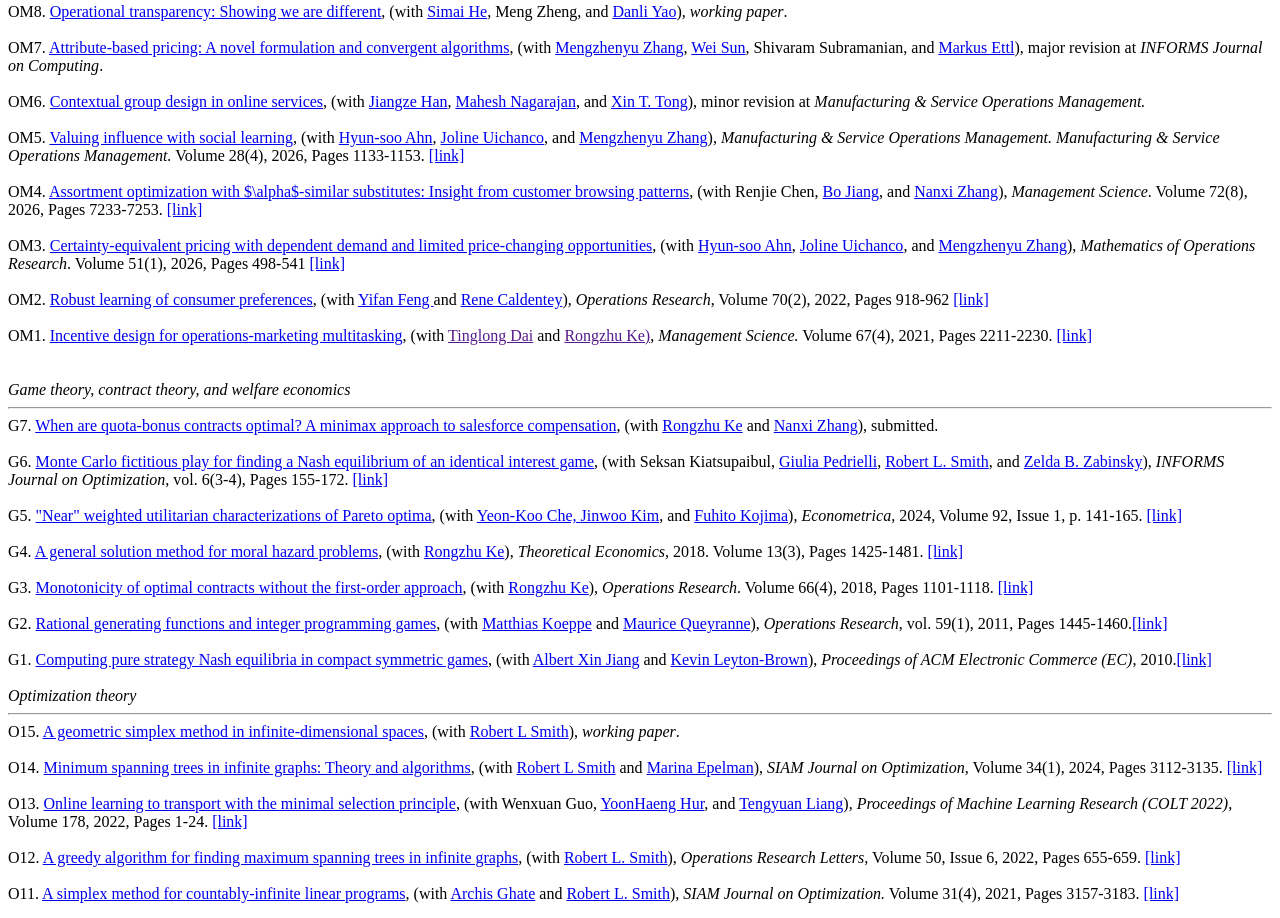
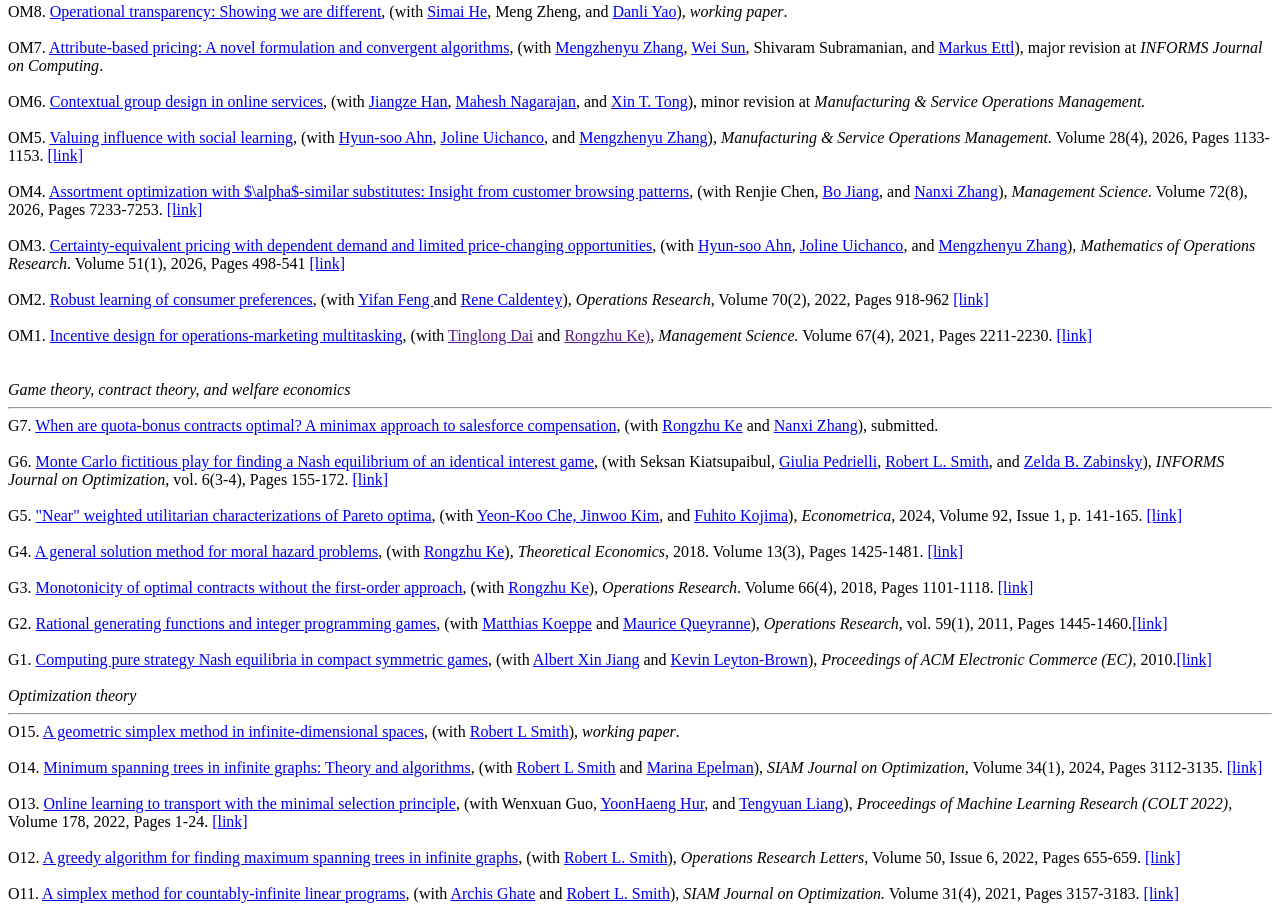
Before and after one commit to christopher-thomas-ryan/christopher-thomas-ryan.github.io, a plain HTML site: page index.html in a window 1280 px wide. Shown: the part 1617-2535 px from the top of the page. Drawn offline with Linux system fonts and the light colour scheme.

Commit message:
Update index.html

```diff
--- a/index.html
+++ b/index.html
@@ -125,7 +125,7 @@ OM7. <a href="https://papers.ssrn.com/sol3/papers.cfm?abstract_id=4258247"> Attr
 OM6. <a href="https://papers.ssrn.com/sol3/papers.cfm?abstract_id=4831118">Contextual group design in online services</a>, (with <a href="https://sites.google.com/view/jiangze-han/profile">Jiangze Han</a>, <a href="https://www.sauder.ubc.ca/people/mahesh-nagarajan">Mahesh Nagarajan</a>, and <a href="https://sites.google.com/view/xintongthomson/">Xin T. Tong</a>), minor revision at <em>Manufacturing &amp; Service Operations Management.</em> <br>
 <br>
 
-OM5. <a href="https://papers.ssrn.com/sol3/papers.cfm?abstract_id=4527310">Valuing influence with social learning</a>, (with <a href="https://michiganross.umich.edu/faculty-research/faculty/hyun-soo-ahn">Hyun-soo Ahn</a>, <a href="https://sites.google.com/a/umich.edu/juichanco/home">Joline Uichanco</a>, and <a href="https://sites.google.com/umich.edu/personal-website-zhenyu">Mengzhenyu Zhang</a>), <em> Manufacturing &amp; Service Operations Management.</em> <em>Manufacturing &amp; Service Operations Management.</em> Volume 28(4), 2026, Pages 1133-1153. <a href="https://pubsonline.informs.org/doi/10.1287/msom.2025.0348">[link]</a> <br>
+OM5. <a href="https://papers.ssrn.com/sol3/papers.cfm?abstract_id=4527310">Valuing influence with social learning</a>, (with <a href="https://michiganross.umich.edu/faculty-research/faculty/hyun-soo-ahn">Hyun-soo Ahn</a>, <a href="https://sites.google.com/a/umich.edu/juichanco/home">Joline Uichanco</a>, and <a href="https://sites.google.com/umich.edu/personal-website-zhenyu">Mengzhenyu Zhang</a>), <em>Manufacturing &amp; Service Operations Management.</em> Volume 28(4), 2026, Pages 1133-1153. <a href="https://pubsonline.informs.org/doi/10.1287/msom.2025.0348">[link]</a> <br>
 <br>
 
 OM4. <a href="https://papers.ssrn.com/sol3/papers.cfm?abstract_id=4072188">Assortment optimization with $\alpha$-similar substitutes:
```
